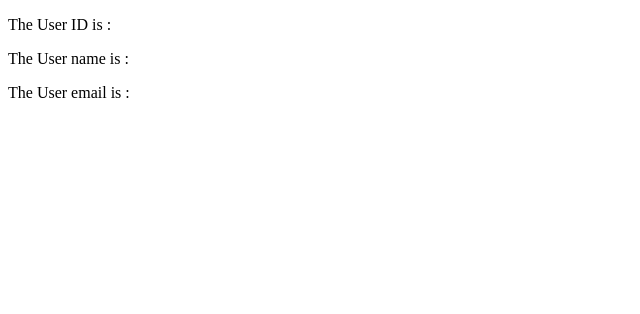
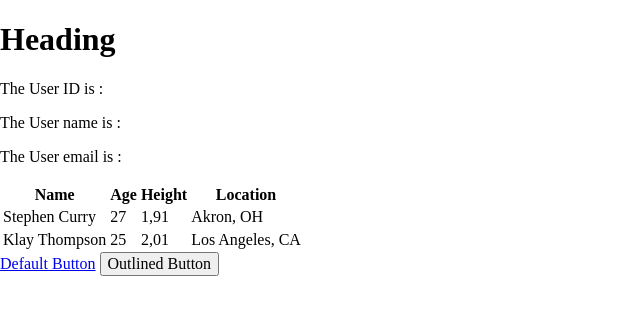
Before and after one commit to keuss/springboot-restservices-sandbox, a plain HTML site: page src/main/resources/static/index.html in a window 1280 px wide. Shown: the whole page, without its empty margins (0-640 px from the left). Drawn offline with nearby package versions, Linux system fonts and the light colour scheme; no server answers; a small style sheet from the web is missing.

Commit message:
add static content for test with jquery

```diff
--- a/pom.xml
+++ b/pom.xml
@@ -68,6 +68,12 @@
       <version>${springfox.version}</version>
       <scope>compile</scope>
     </dependency>
+    <!-- https://docs.spring.io/spring-boot/docs/current/reference/html/using-boot-devtools.html -->
+    <dependency>
+      <groupId>org.springframework.boot</groupId>
+      <artifactId>spring-boot-devtools</artifactId>
+      <optional>true</optional>
+    </dependency>
   </dependencies>
 
   <build>
--- a/src/main/resources/static/index.html
+++ b/src/main/resources/static/index.html
@@ -4,13 +4,56 @@
         <title>Hello jQuery</title>
         <script src="https://ajax.googleapis.com/ajax/libs/jquery/1.10.2/jquery.min.js"></script>
         <script src="js/hello.js"></script>
+        <!-- Google Fonts -->
+        <link rel="stylesheet" href="//fonts.googleapis.com/css?family=Roboto:300,300italic,700,700italic">
+
+        <!-- CSS Reset -->
+        <link rel="stylesheet" href="//cdn.rawgit.com/necolas/normalize.css/master/normalize.css">
+
+        <!-- Milligram CSS minified -->
+        <link rel="stylesheet" href="//cdn.rawgit.com/milligram/milligram/master/dist/milligram.min.css">
+
+        <!-- You should properly set the path from the main file. -->
     </head>
 
     <body>
         <div>
+            <h1>Heading</h1>
             <p class="user-id">The User ID is : </p>
             <p class="user-name">The User name is : </p>
             <p class="user-email">The User email is : </p>
+
+            <table>
+                <thead>
+                    <tr>
+                        <th>Name</th>
+                        <th>Age</th>
+                        <th>Height</th>
+                        <th>Location</th>
+                    </tr>
+                </thead>
+                <tbody>
+                    <tr>
+                        <td>Stephen Curry</td>
+                        <td>27</td>
+                        <td>1,91</td>
+                        <td>Akron, OH</td>
+                    </tr>
+                    <tr>
+                        <td>Klay Thompson</td>
+                        <td>25</td>
+                        <td>2,01</td>
+                        <td>Los Angeles, CA</td>
+                    </tr>
+                </tbody>
+            </table>
+
+            <!-- Default Button -->
+            <a class="button" href="#">Default Button</a>
+
+            <!-- Outlined Button -->
+            <button class="button button-outline">Outlined Button</button>
+
         </div>
     </body>
 </html>
```
Also changed, not shown: README.md, media/Run.PNG (added).
